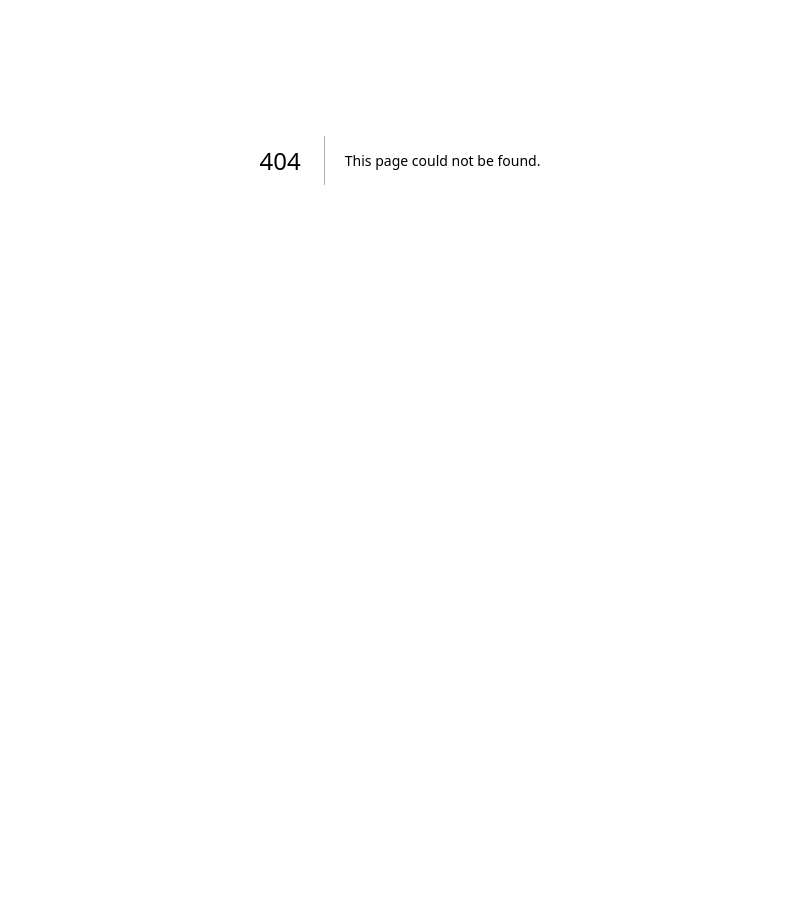
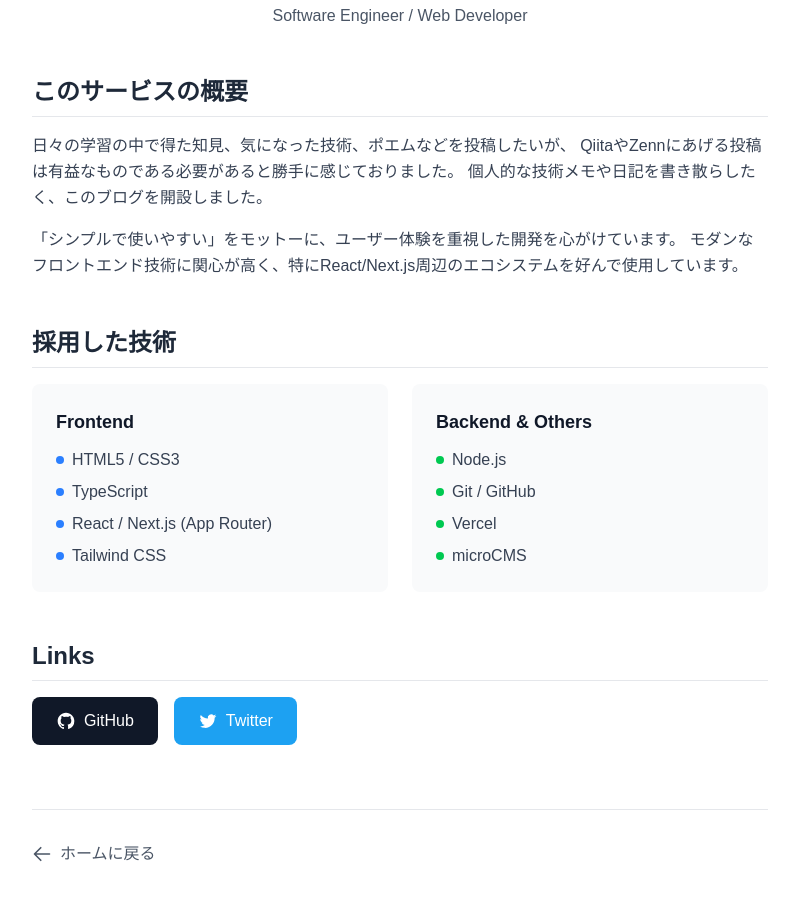
Before and after one commit to kouheihayashi78/hk-blog-freedom, a Next.js app: page /about in a window 1280 px wide. Before the commit this address had no page. Shown: the part 240-1140 px from the top of the page, without its empty margins (240-1032 px from the left). Before the commit the page ends 800 px from the top, so only its background shows below. Built offline with nearby package versions, Linux system fonts and the light colour scheme.

Commit message:
add - aboutページを実装

```diff
--- /dev/null
+++ b/src/app/about/page.tsx
@@ -0,0 +1,151 @@
+import Image from "next/image";
+import Link from "next/link";
+
+export const metadata = {
+  title: "About | HK Blog",
+  description: "About me, my skills, and my achievements.",
+};
+
+export default function AboutPage() {
+  return (
+    <main className="container mx-auto px-4 py-12 max-w-3xl animate-fade-in-up">
+      <div className="text-center mb-12">
+        <div className="relative w-32 h-32 mx-auto mb-6 rounded-full overflow-hidden border-4 border-white shadow-lg">
+          <div className="w-full h-full bg-gray-200 flex items-center justify-center text-gray-400">
+            <Image
+              src='/kh-dev-lab.png'
+              alt="kh-dev-lab"
+              width={200}
+              height={200}
+              className="w-full h-auto object-cover"
+              priority
+            />
+          </div>
+        </div>
+        <h1 className="text-3xl font-bold text-gray-900 mb-2">K.H</h1>
+        <p className="text-gray-600">Software Engineer / Web Developer</p>
+      </div>
+
+      <section className="mb-12">
+        <h2 className="text-2xl font-bold text-gray-800 mb-4 pb-2 border-b border-gray-200">
+          このサービスの概要
+        </h2>
+        <div className="prose prose-gray max-w-none text-gray-700 leading-relaxed">
+          <p className="mb-4">
+            日々の学習の中で得た知見、気になった技術、ポエムなどを投稿したいが、
+            QiitaやZennにあげる投稿は有益なものである必要があると勝手に感じておりました。
+            個人的な技術メモや日記を書き散らしたく、このブログを開設しました。
+          </p>
+          <p>
+            「シンプルで使いやすい」をモットーに、ユーザー体験を重視した開発を心がけています。
+            モダンなフロントエンド技術に関心が高く、特にReact/Next.js周辺のエコシステムを好んで使用しています。
+          </p>
+        </div>
+      </section>
+
+      <section className="mb-12">
+        <h2 className="text-2xl font-bold text-gray-800 mb-4 pb-2 border-b border-gray-200">
+          採用した技術
+        </h2>
+        <div className="grid grid-cols-1 md:grid-cols-2 gap-6">
+          <div className="bg-gray-50 p-6 rounded-lg">
+            <h3 className="font-bold text-lg mb-3 text-gray-900">Frontend</h3>
+            <ul className="space-y-2 text-gray-700">
+              <li className="flex items-center">
+                <span className="w-2 h-2 bg-blue-500 rounded-full mr-2"></span>
+                HTML5 / CSS3
+              </li>
+              <li className="flex items-center">
+                <span className="w-2 h-2 bg-blue-500 rounded-full mr-2"></span>
+                TypeScript
+              </li>
+              <li className="flex items-center">
+                <span className="w-2 h-2 bg-blue-500 rounded-full mr-2"></span>
+                React / Next.js (App Router)
+              </li>
+              <li className="flex items-center">
+                <span className="w-2 h-2 bg-blue-500 rounded-full mr-2"></span>
+                Tailwind CSS
+              </li>
+            </ul>
+          </div>
+          <div className="bg-gray-50 p-6 rounded-lg">
+            <h3 className="font-bold text-lg mb-3 text-gray-900">Backend & Others</h3>
+            <ul className="space-y-2 text-gray-700">
+              <li className="flex items-center">
+                <span className="w-2 h-2 bg-green-500 rounded-full mr-2"></span>
+                Node.js
+              </li>
+              <li className="flex items-center">
+                <span className="w-2 h-2 bg-green-500 rounded-full mr-2"></span>
+                Git / GitHub
+              </li>
+              <li className="flex items-center">
+                <span className="w-2 h-2 bg-green-500 rounded-full mr-2"></span>
+                Vercel
+              </li>
+              <li className="flex items-center">
+                <span className="w-2 h-2 bg-green-500 rounded-full mr-2"></span>
+                microCMS
+              </li>
+            </ul>
+          </div>
+        </div>
+      </section>
+
+      <section>
+        <h2 className="text-2xl font-bold text-gray-800 mb-4 pb-2 border-b border-gray-200">
+          Links
+        </h2>
+        <div className="flex flex-wrap gap-4">
+          <a
+            href="https://github.com/hayashikouhei"
+            target="_blank"
+            rel="noopener noreferrer"
+            className="inline-flex items-center px-6 py-3 bg-gray-900 text-white rounded-lg hover:bg-gray-800 transition-colors"
+          >
+            <svg className="w-5 h-5 mr-2" fill="currentColor" viewBox="0 0 24 24" aria-hidden="true">
+              <path fillRule="evenodd" d="M12 2C6.477 2 2 6.484 2 12.017c0 4.425 2.865 8.18 6.839 9.504.5.092.682-.217.682-.483 0-.237-.008-.868-.013-1.703-2.782.605-3.369-1.343-3.369-1.343-.454-1.158-1.11-1.466-1.11-1.466-.908-.62.069-.608.069-.608 1.003.07 1.531 1.032 1.531 1.032.892 1.53 2.341 1.088 2.91.832.092-.647.35-1.088.636-1.338-2.22-.253-4.555-1.113-4.555-4.951 0-1.093.39-1.988 1.029-2.688-.103-.253-.446-1.272.098-2.65 0 0 .84-.27 2.75 1.026A9.564 9.564 0 0112 6.844c.85.004 1.705.115 2.504.337 1.909-1.296 2.747-1.027 2.747-1.027.546 1.379.202 2.398.1 2.651.64.7 1.028 1.595 1.028 2.688 0 3.848-2.339 4.695-4.566 4.943.359.309.678.92.678 1.855 0 1.338-.012 2.419-.012 2.747 0 .268.18.58.688.482A10.019 10.019 0 0022 12.017C22 6.484 17.522 2 12 2z" clipRule="evenodd" />
+            </svg>
+            GitHub
+          </a>
+          <a
+            href="https://twitter.com/"
+            target="_blank"
+            rel="noopener noreferrer"
+            className="inline-flex items-center px-6 py-3 bg-[#1DA1F2] text-white rounded-lg hover:bg-[#1a91da] transition-colors"
+          >
+            <svg className="w-5 h-5 mr-2" fill="currentColor" viewBox="0 0 24 24" aria-hidden="true">
+              <path d="M8.29 20.251c7.547 0 11.675-6.253 11.675-11.675 0-.178 0-.355-.012-.53A8.348 8.348 0 0022 5.92a8.19 8.19 0 01-2.357.646 4.118 4.118 0 001.804-2.27 8.224 8.224 0 01-2.605.996 4.107 4.107 0 00-6.993 3.743 11.65 11.65 0 01-8.457-4.287 4.106 4.106 0 001.27 5.477A4.072 4.072 0 012.8 9.713v.052a4.105 4.105 0 003.292 4.022 4.095 4.095 0 01-1.853.07 4.108 4.108 0 003.834 2.85A8.233 8.233 0 012 18.407a11.616 11.616 0 006.29 1.84" />
+            </svg>
+            Twitter
+          </a>
+        </div>
+      </section>
+
+      {/* Back Button */}
+      <div className="mt-16 pt-8 border-t border-gray-200">
+        <Link
+          href="/"
+          className="inline-flex items-center text-gray-600 hover:text-gray-900 transition-colors group"
+        >
+          <svg
+            xmlns="http://www.w3.org/2000/svg"
+            fill="none"
+            viewBox="0 0 24 24"
+            strokeWidth={2}
+            stroke="currentColor"
+            className="w-5 h-5 mr-2 transform group-hover:-translate-x-1 transition-transform"
+          >
+            <path
+              strokeLinecap="round"
+              strokeLinejoin="round"
+              d="M10.5 19.5L3 12m0 0l7.5-7.5M3 12h18"
+            />
+          </svg>
+          <span className="font-medium">ホームに戻る</span>
+        </Link>
+      </div>
+    </main>
+  );
+}
--- a/src/components/layout/Header.tsx
+++ b/src/components/layout/Header.tsx
@@ -36,6 +36,11 @@
       </p>
 
       <div className="absolute top-0 right-0">
+        <Link href='/about' className="inline-flex p-2 text-gray-600 hover:text-gray-900 transition-colors" aria-label="About">
+          <svg xmlns="http://www.w3.org/2000/svg" fill="none" viewBox="0 0 24 24" strokeWidth={1.5} stroke="currentColor" className="w-6 h-6">
+            <path strokeLinecap="round" strokeLinejoin="round" d="M15.75 6a3.75 3.75 0 11-7.5 0 3.75 3.75 0 017.5 0zM4.501 20.118a7.5 7.5 0 0114.998 0A17.933 17.933 0 0112 21.75c-2.676 0-5.216-.584-7.499-1.632z" />
+          </svg>
+        </Link>
         <button
           onClick={() => setIsSearchOpen(!isSearchOpen)}
           className="p-2 text-gray-600 hover:text-gray-900 transition-colors"
```
